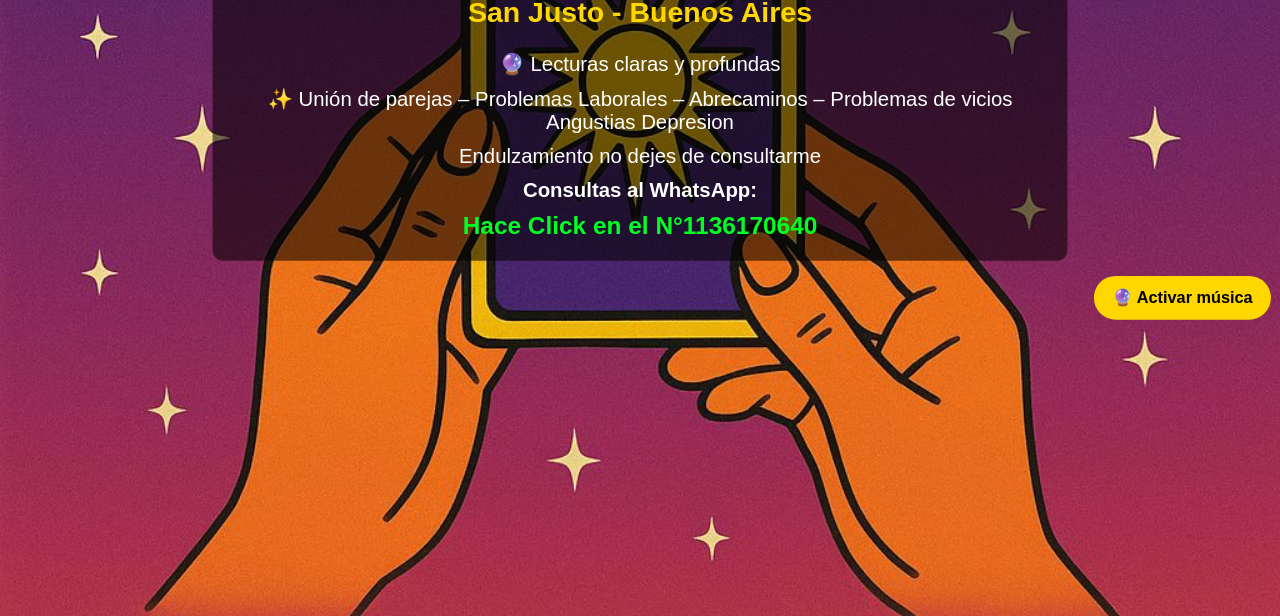
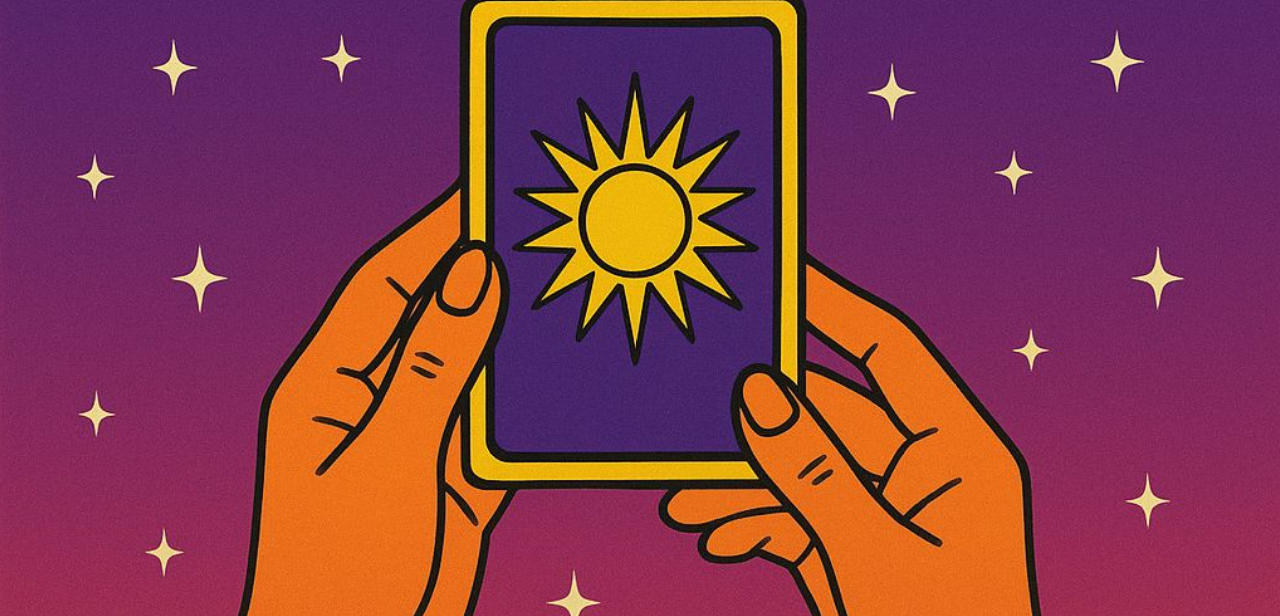
Before and after one commit to ttriska3218/tarot-triska, a plain HTML site: page index.html in a window 1280 px wide. Shown: the part 184-800 px from the top of the page. Drawn offline with Linux system fonts and the light colour scheme.

Commit message:
Clean up index.html and update styles
Removed content from index.html and adjusted styles.

```diff
--- a/index.html
+++ b/index.html
@@ -9,14 +9,25 @@
     body {
       margin: 0;
       padding: 0;
+      font-family: Arial, sans-serif;
+      color: #ffffff;
+      text-align: center;
+      overflow-x: hidden;
+    }
+
+    body::before {
+      content: "";
+      position: fixed;
+      top: 0;
+      left: 0;
+      width: 100%;
+      height: 100%;
       background-image: url("tar.jpg");
       background-size: cover;
       background-position: center;
       background-repeat: no-repeat;
-      color: #ffffff;
-      text-align: center;
-      font-family: Arial, sans-serif;
-      animation: zoomLento 30s infinite alternate;
+      z-index: -2;
+      animation: zoomLento 30s ease-in-out infinite alternate;
     }
 
     @keyframes zoomLento {
@@ -24,102 +35,10 @@
         transform: scale(1);
       }
       to {
-        transform: scale(1.08);
+        transform: scale(1.1);
       }
     }
 
     .contenido {
       background-color: rgba(0, 0, 0, 0.55);
-      width: 90%;
-      max-width: 800px;
-      margin: 60px auto;
-      padding: 20px;
-      border-radius: 10px;
-    }
-
-    h1 {
-      font-size: 50px;
-      margin-bottom: 10px;
-    }
-
-    h2 {
-      margin-top: 5px;
-      font-size: 28px;
-      color: #ffd700;
-    }
-
-    p {
-      font-size: 20px;
-      margin: 10px 0;
-    }
-
-    a {
-      color: #00ff22;
-      font-size: 24px;
-      text-decoration: none;
-      font-weight: bold;
-    }
-  </style>
-</head>
-
-<body>
-
-  <div class="contenido">
-    <h1>Consejera Espiritual Triska</h1>
-    <h2>San Justo - Buenos Aires</h2>
-
-    <p>🔮 Lecturas claras y profundas</p>
-    <p>✨ Unión de parejas – Problemas Laborales – Abrecaminos – Problemas de vicios Angustias Depresion</p>
-    <p>Endulzamiento no dejes de consultarme</p>
-
-    <p><strong>Consultas al WhatsApp:</strong></p>
-    <a href="https://wa.me/541136170640" target="_blank">
-      Hace Click en el N°1136170640
-    </a>
-  </div>
-
-  <iframe id="musicaYT"
-    width="0"
-    height="0"
-    src="https://www.youtube.com/embed/uGIVFUA8E3c?autoplay=1&mute=1&loop=1&playlist=uGIVFUA8E3c"
-    frameborder="0"
-    allow="autoplay; encrypted-media">
-  </iframe>
-
-  <button id="btnMusica" onclick="toggleMusica()" style="
-    position: fixed;
-    bottom: 20px;
-    right: 20px;
-    padding: 12px 18px;
-    font-size: 16px;
-    border-radius: 30px;
-    border: none;
-    cursor: pointer;
-    background: #ffd700;
-    color: #000;
-    font-weight: bold;
-  ">
-    🔮 Activar música
-  </button>
-
-  <script>
-    let sonido = false;
-
-    function toggleMusica() {
-      const iframe = document.getElementById("musicaYT");
-      const btn = document.getElementById("btnMusica");
-
-      if (!sonido) {
-        iframe.src = "https://www.youtube.com/embed/uGIVFUA8E3c?autoplay=1&mute=0&loop=1&playlist=uGIVFUA8E3c";
-        btn.innerText = "🔇 Pausar música";
-        sonido = true;
-      } else {
-        iframe.src = "https://www.youtube.com/embed/uGIVFUA8E3c?autoplay=1&mute=1&loop=1&playlist=uGIVFUA8E3c";
-        btn.innerText = "🔮 Activar música";
-        sonido = false;
-      }
-    }
-  </script>
-
-</body>
-</html>
+      wid
```
